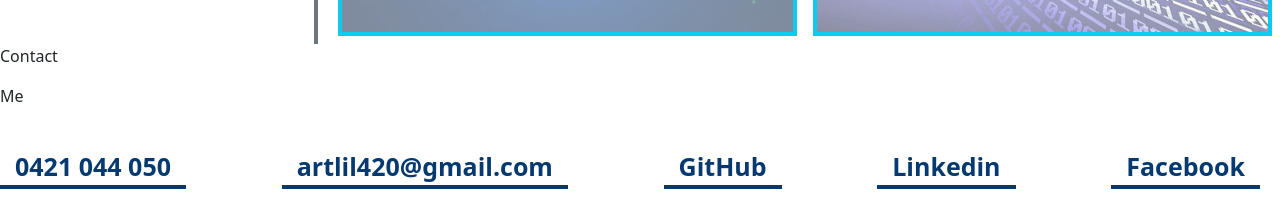
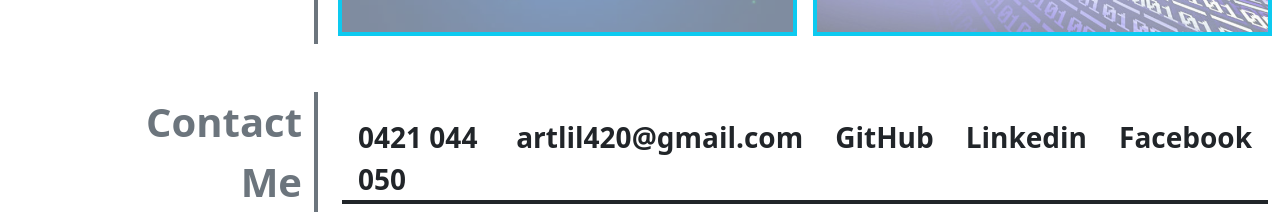
Before and after one commit to Artur0705/artur-portfolio, a plain HTML site: page index.html in a window 1280 px wide. Shown: the part 1394-1606 px from the top of the page. Before the commit the page ends 1583 px from the top, so only its background shows below. Drawn offline with Linux system fonts and the light colour scheme.

Commit message:
Contact section refactored

```diff
--- a/css/style.css
+++ b/css/style.css
@@ -1,9 +1,3 @@
-:root {
-    --color-primary: rgb(62, 201, 201);
-    --color-dark: rgb(24, 20, 20);
-    --color-dark-blue: rgb(6, 57, 112);
-}
-
 html, body {
     padding: 0;
     margin: 0;
@@ -12,12 +6,6 @@ html, body {
 .header-title  {
     height: 70px;
     width: 500px;
-}
-
-.nav-link-wrapper a {
-    font-size: 25px;
-    font-weight: bold;
-    text-decoration: none;
 }
 
 .bg-image {
@@ -38,23 +26,3 @@ html, body {
 .project-title-wrapper {
     bottom: 35px;
 }
-
-.contact-links {
-    margin-top: 40px;
-    display: flex;
-    justify-content: space-between;
-    align-self: center;
-}
-
-.contact-link-wrapper {
-    border-bottom: 4px solid var(--color-dark-blue);
-    margin-right: 20px;
-    padding: 0 15px;
-}
-
-.contact-link-wrapper a {
-    font-size: 25px;
-    font-weight: bold;
-    text-decoration: none;
-    color: var(--color-dark-blue);
-}
--- a/index.html
+++ b/index.html
@@ -24,20 +24,20 @@
                 <h1>ARTUR ALEKSANYAN</h1>
               </div>
               <div>
-                <div class="d-inline mr-4 px-3 mx-3  border-bottom  border-info border-5 nav-link-wrapper">
-                    <a href="#about-me" class="text-info">About Me</a>
+                <div class="d-inline mr-4 px-3 mx-3  border-bottom  border-info border-5">
+                    <a href="#about-me" class="text-info text-decoration-none fs-3">About Me</a>
                 </div>
 
-                <div class="d-inline  mr-4 px-3 mx-3  border-bottom  border-info border-5 nav-link-wrapper">
-                    <a href="#work" class="text-info">Work</a>
+                <div class="d-inline  mr-4 px-3 mx-3  border-bottom  border-info border-5">
+                    <a href="#work" class="text-info text-decoration-none fs-3">Work</a>
                 </div>
 
-                <div class="d-inline mr-4 px-3 mx-3  border-bottom  border-info border-5 nav-link-wrapper">
-                    <a href="#contact-me" class="text-info">Contact Me</a>
+                <div class="d-inline mr-4 px-3 mx-3  border-bottom  border-info border-5">
+                    <a href="#contact-me" class="text-info text-decoration-none fs-3">Contact Me</a>
                 </div>
 
-                <div class="d-inline mr-4 px-3 mx-3  border-bottom  border-info border-5 nav-link-wrapper">
-                    <a href="./files/artur-resume.pdf" class="text-info" download>Resume</a>
+                <div class="d-inline mr-4 px-3 mx-3  border-bottom  border-info border-5">
+                    <a href="./files/artur-resume.pdf" class="text-info text-decoration-none fs-3" download>Resume</a>
                 </div>
               </div>
             </div>
@@ -148,33 +148,33 @@
         </div>
     </section>
 
-    <section id="contact-me">
-        <div class="section-title">
-            <p>Contact</p>
-            <p>Me</p>
+    <section id ="contact-me" class="row mt-5">
+        <div class="col-3 text-secondary text-end fs-1 fw-bold">
+            <p class="m-0">Contact</p>
+            <p class="m-0">Me</p>
         </div>
 
-        <div class="section-content">
+        <div class="col-9 border-start border-secondary border-4 text-dark px-4">
 
-            <div class="contact-links">
-                <div class="contact-link-wrapper">
-                    <a href="tel:+61421044050">0421 044 050</a>
+            <div class="d-flex justify-content-between align-self-center mt-4">
+                <div class="border-bottom border-dark border-4 px-3">
+                    <a href="tel:+61421044050" class="fs-3 fw-bold text-dark text-decoration-none">0421 044 050</a>
                 </div>
 
-                <div class="contact-link-wrapper">
-                    <a href="mailto:artlil420@gmail.com">artlil420@gmail.com</a>
+                <div class="border-bottom border-dark border-4 px-3">
+                    <a href="mailto:artlil420@gmail.com" class="fs-3 fw-bold text-dark text-decoration-none"> artlil420@gmail.com</a>
                 </div>
 
-                <div class="contact-link-wrapper">
-                    <a href="https://github.com/Artur0705" target="_blank">GitHub</a>
+                <div class="border-bottom border-dark border-4 px-3">
+                    <a href="https://github.com/Artur0705" class="fs-3 fw-bold text-dark text-decoration-none" target="_blank">GitHub</a>
                 </div>
 
-                <div class="contact-link-wrapper">
-                    <a href="https://www.linkedin.com/in/artur-aleksanyan-b10506137" target="_blank">Linkedin</a>
+                <div class="border-bottom border-dark border-4 px-3">
+                    <a href="https://www.linkedin.com/in/artur-aleksanyan-b10506137" class="fs-3 fw-bold text-dark text-decoration-none" target="_blank">Linkedin</a>
                 </div>
 
-                <div class="contact-link-wrapper">
-                    <a href="https://www.facebook.com/artur.alexanyan" target="_blank">Facebook</a>
+                <div class="border-bottom border-dark border-4 px-3">
+                    <a href="https://www.facebook.com/artur.alexanyan" class="fs-3 fw-bold text-dark text-decoration-none" target="_blank">Facebook</a>
                 </div>
 
             </div>
```
